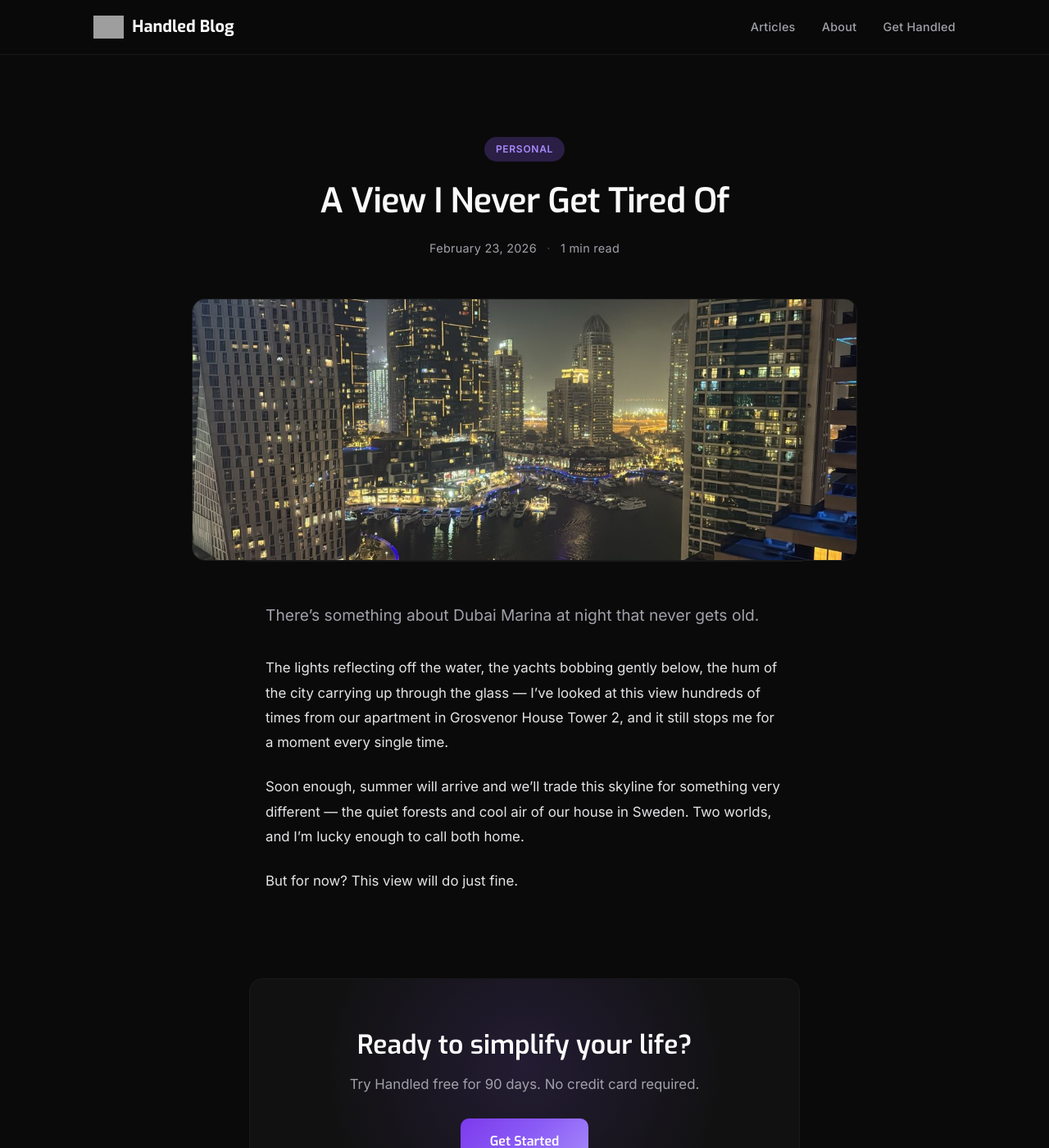
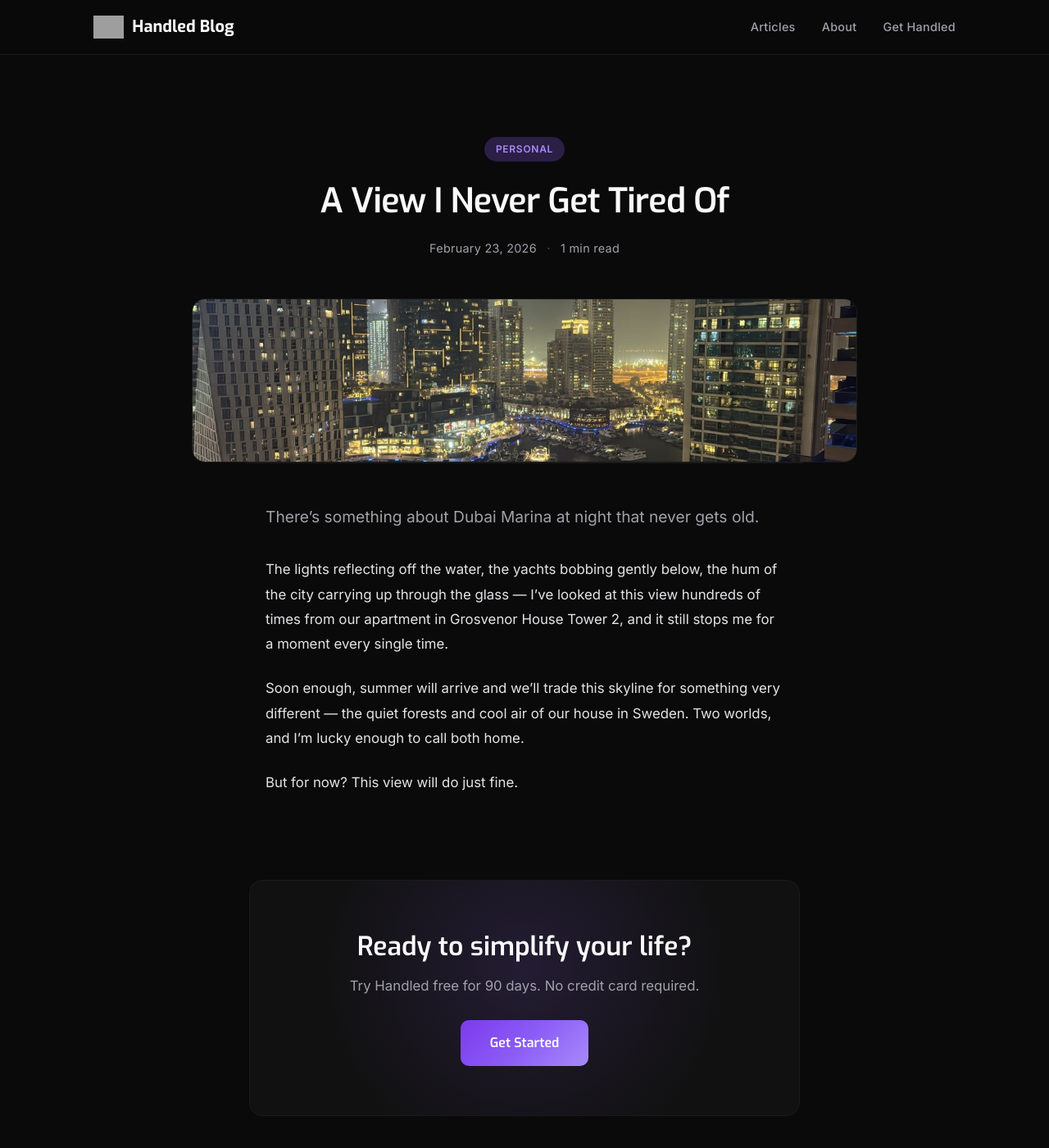
Before and after one commit to handled-sh/handled-sh.github.io, a Jekyll site: the page built from _posts/2026-02-23-a-view-i-never-get-tired-of.md, in a window 1280 px wide and 1400 px high. Shown: the whole window at 82% size. Built offline with Jekyll 4.4.1, drawn with Linux system fonts in a browser that asks for light colours; grey boxes are pictures that could not be loaded.

Commit message:
Make post hero image smaller

```diff
--- a/assets/css/style.css
+++ b/assets/css/style.css
@@ -782,7 +782,7 @@ h1, h2, h3, h4, h5, h6 {
 
 .post-hero-image img {
   width: 100%;
-  max-height: 320px;
+  max-height: 200px;
   object-fit: cover;
   border-radius: 16px;
   display: block;
```
